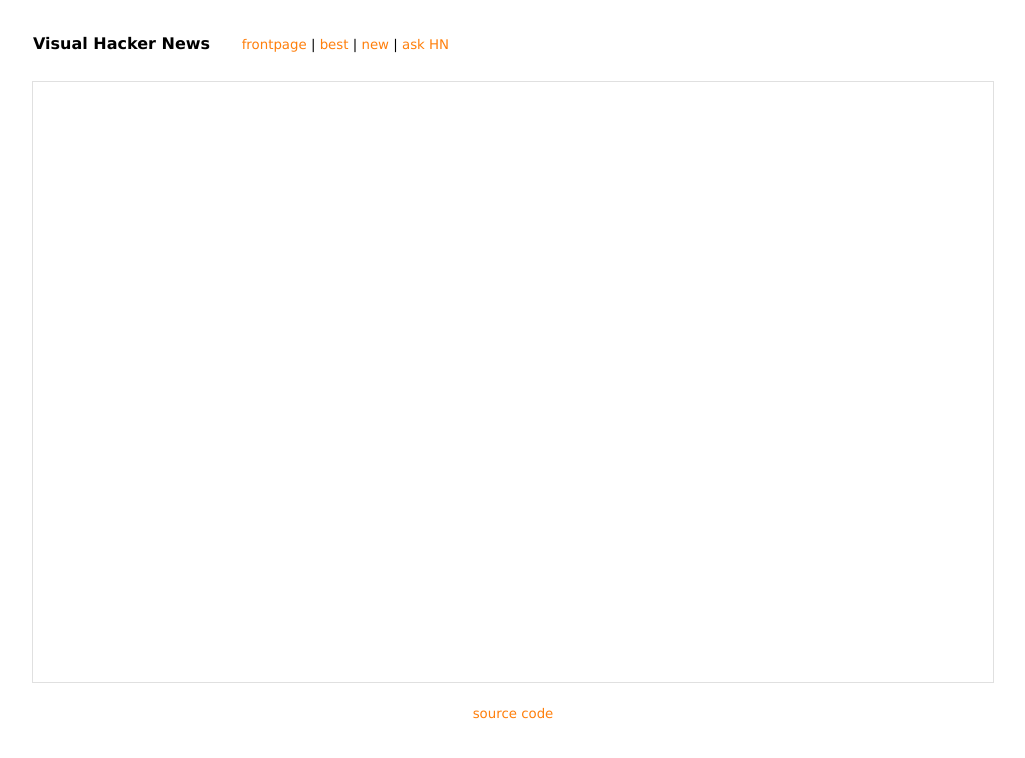
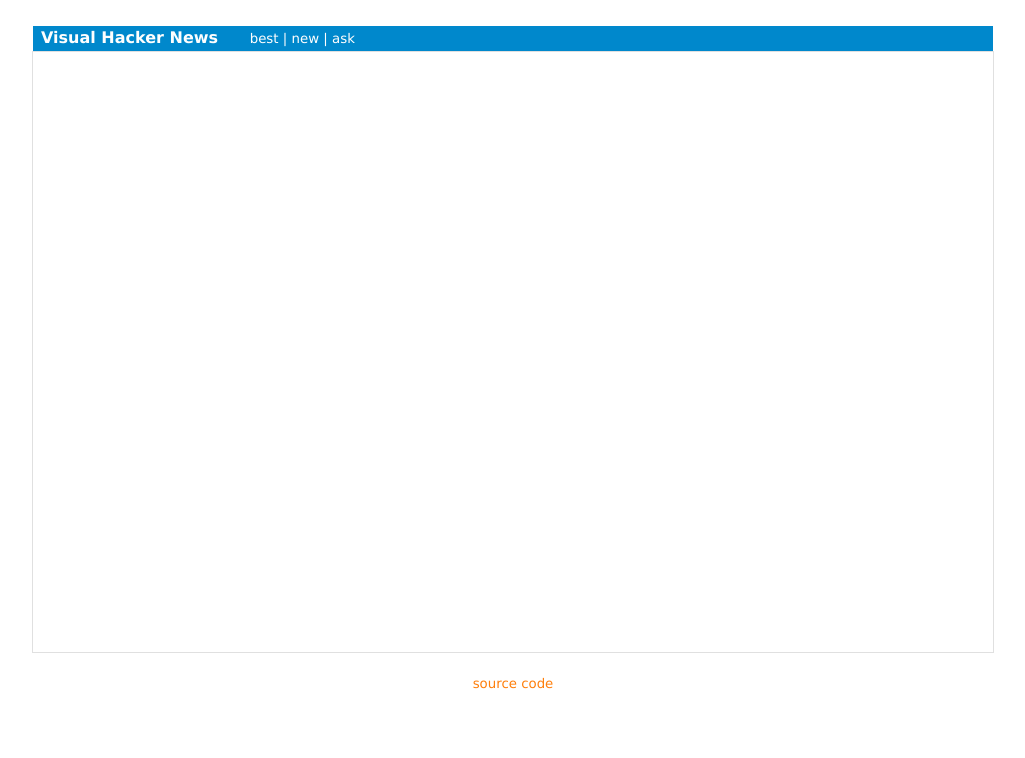
Before and after one commit to moricard/vishna, a plain HTML site: page index.html in a window 1280 px wide. Shown: the whole page, without its empty margins (127-1152 px from the left). Drawn offline with nearby package versions, Linux system fonts and the light colour scheme.

Commit message:
Styling changes to better reflect HN

```diff
--- a/index.html
+++ b/index.html
@@ -12,12 +12,11 @@
     <body>
       <article>
         <div class="top">
-          <h1>Visual Hacker News
+          <h1><a href="#" class="category" value="news">Visual Hacker News</a>
             <small>
-              <a href="#" class="category" value="news">frontpage</a> |
               <a href="#" class="category" value="best">best</a> |
               <a href="#" class="category" value="newest">new</a> |
-              <a href="#" class="category" value="ask">ask HN</a>
+              <a href="#" class="category" value="ask">ask</a>
             </small>
           </h1>
         </div>
--- a/src/vishna.css
+++ b/src/vishna.css
@@ -7,15 +7,24 @@ body {
 h1 {
     text-align: left;
     font-size: 12pt;
-    margin: 26px 0 0 0;
-    padding: 8px 0 8px 0;
-    /*background-color: #ff7f0c;*/
+    margin: 26px 0 0 8px;
+    color: #fefefe;
 }
 
 .top {
     text-align: left;
     width: 960px;
     margin: auto;
+    background-color: rgb(0, 136, 204);
+    line-height: 18pt;
+}
+
+.top a {
+    color: #fefefe;
+}
+
+.top a:visited {
+    color: #fefefe;
 }
 
 h1 > small {
@@ -34,10 +43,8 @@ h1 > small {
     -moz-border-radius:5px;
     border-radius: 5px;
     border: 2px solid #000;
-    /* background: #222222; */
-    background: #fff;
+    background-color: #fefefe;
     opacity: .9;
-    /* color: #eeeeee; */
     color: black;
     padding: 10px;
     width: 300px;
@@ -73,7 +80,7 @@ article {
 
 svg {
       border: 1px solid #e0e0e0;
-      margin: 20px auto 20px auto;
+      margin: 0 auto 20px auto;
 }
 
 footer {
```
